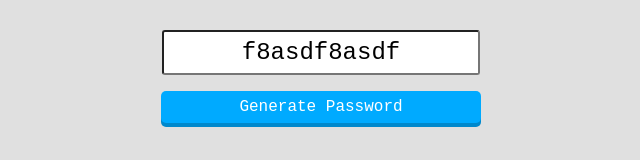
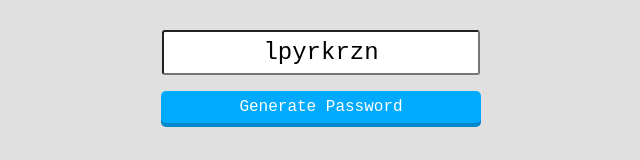
Before and after one commit to ChinatsuKawakami/passwordgenerator, a plain HTML site: page index.html in a window 1280 px wide. Shown: the top 160 px of the page, without its empty margins (319-959 px from the left). Drawn offline with Linux system fonts and the light colour scheme.

Commit message:
0.0.4 Add the function to generate password randamly when the user clicks button.

```diff
--- a/index.html
+++ b/index.html
@@ -3,7 +3,7 @@
 Author : Chinatsu Kawakami
 Date : 2017 09 12
 description: this is the application the user can generate password when the user pushes button.
-Version 0.0.3 add the function to generate password when the user clicks button
+Version 0.0.4 Add the function to generate password randamly when the user clicks button
 -->
 
 <!DOCTYPE html>
@@ -82,7 +82,22 @@ Version 0.0.3 add the function to generate password when the user clicks button
 
     function getPassword()
     {
-    	result.value= 'f8asdf8asdf';
+    	var seed = 'abcdefghijklmnopqrstuvwxyz';
+    	var len = slider.value;
+    	var pwd = '';
+
+    	/*for(var i=0;i<len;i++)
+    	{
+
+    		pwd += seed[Math.floor(Math.random() * seed.length)];
+    	}*/
+
+    	while(len--)
+    	{
+          pwd += seed[Math.floor(Math.random() * seed.length)];
+    	}
+    	result.value=pwd;
+    	//result.value= 'f8asdf8asdf';
     }
 
     slider.addEventListener('change',function(){
```
